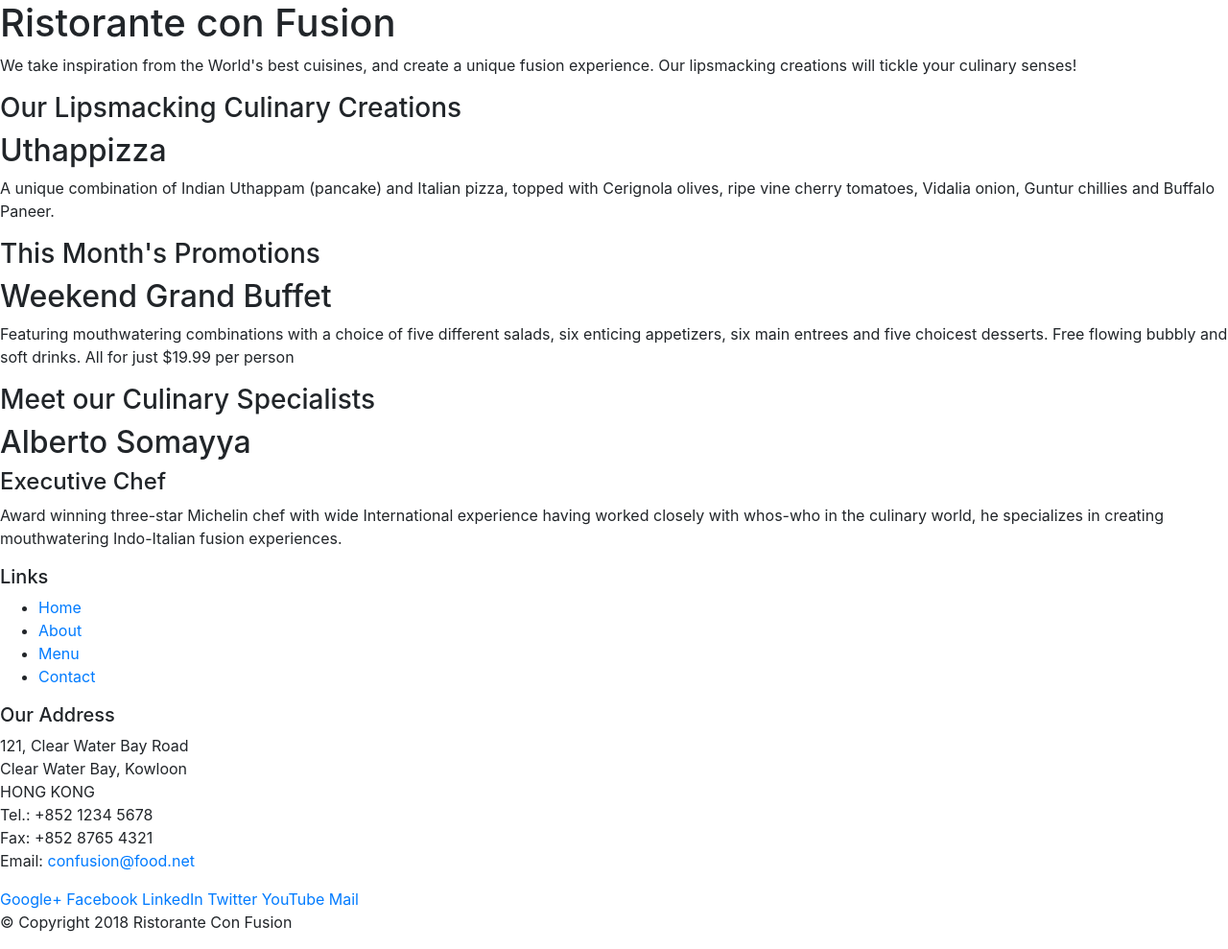
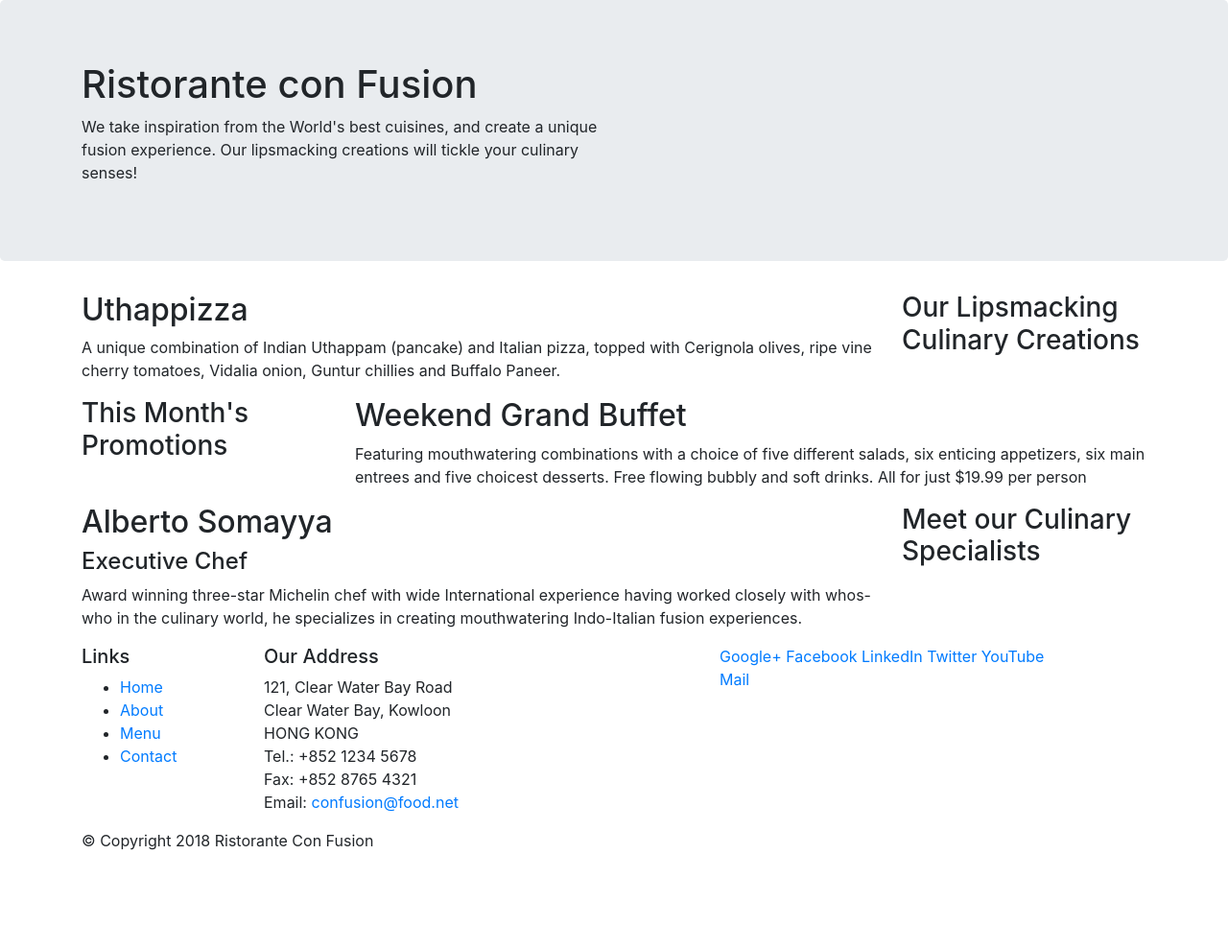
Before and after one commit to Ayovert/bootstrapTest, a website: page index.html in a window 1280 px wide. Shown: the whole page at 96% size. After the commit the page ends 904 px from the top, so only its background shows below. Drawn offline with nearby package versions, Linux system fonts and the light colour scheme.

Commit message:
Bootstrap Grid Part 1

```diff
--- a/index.html
+++ b/index.html
@@ -14,46 +14,46 @@
 
 <body>
 
-    <header>
-        <div>
-            <div>
-                <div>
+    <header class="jumbotron">
+        <div class="container">
+            <div class="row">
+                <div class="col-12 col-sm-6">
                     <h1>Ristorante con Fusion</h1>
                     <p>We take inspiration from the World's best cuisines, and create a unique fusion experience. Our lipsmacking creations will tickle your culinary senses!</p>
                 </div>
-                <div>
+                <div class="col-12 col-sm">
                 </div>
             </div>
         </div>
     </header>
 
-    <div>
-        <div>
-            <div>
+    <div class="container">
+        <div class="row">
+            <div class ="col-12 col-sm-4 order-sm-last col-md-3">
                 <h3>Our Lipsmacking Culinary Creations</h3>
             </div>
-            <div>
+            <div class ="col col-sm order-sm-first col-md">
                 <h2>Uthappizza</h2>
                 <p>A unique combination of Indian Uthappam (pancake) and Italian pizza, topped with Cerignola olives, ripe vine cherry tomatoes, Vidalia onion, Guntur chillies and Buffalo Paneer.</p>
             </div>
         </div>
 
 
-        <div>
-            <div>
+        <div class="row">
+            <div class ="col-12 col-sm-4 col-md-3">
                 <h3>This Month's Promotions</h3>
             </div>
-            <div>
+            <div class ="col col-sm col-md">
                 <h2>Weekend Grand Buffet</h2>
                 <p>Featuring mouthwatering combinations with a choice of five different salads, six enticing appetizers, six main entrees and five choicest desserts. Free flowing bubbly and soft drinks. All for just $19.99 per person </p>
             </div>
         </div>
 
-        <div>
-            <div>
+        <div class="row">
+            <div class ="col-12 col-sm-4 order-sm-last col-md-3">
                 <h3>Meet our Culinary Specialists</h3>
             </div>
-            <div>
+            <div class ="col col-sm order-sm- first col-md">
                 <h2>Alberto Somayya</h2>
                 <h4>Executive Chef</h4>
                 <p>Award winning three-star Michelin chef with wide International experience having worked closely with whos-who in the culinary world, he specializes in creating mouthwatering Indo-Italian fusion experiences. </p>
@@ -62,9 +62,9 @@
     </div>
 
     <footer>
-        <div>
-            <div>
-                <div>
+        <div class="container">
+            <div class="row">
+                <div class="col-4 col-sm-2">
                     <h5>Links</h5>
                     <ul>
                         <li><a href="#">Home</a></li>
@@ -73,7 +73,7 @@
                         <li><a href="#">Contact</a></li>
                     </ul>
                 </div>
-                <div>
+                <div class="col-7 col-sm-5">
                     <h5>Our Address</h5>
                     <address>
 		              121, Clear Water Bay Road<br>
@@ -84,7 +84,7 @@
 		              Email: <a href="mailto:confusion@food.net">confusion@food.net</a>
 		           </address>
                 </div>
-                <div>
+                <div class ="col-12 col-sm-4">
                     <div>
                         <a href="http://google.com/+">Google+</a>
                         <a href="http://www.facebook.com/profile.php?id=">Facebook</a>
@@ -95,8 +95,8 @@
                     </div>
                 </div>
            </div>
-           <div>
-                <div>
+           <div class="row">
+                <div class="col-auto">
                     <p>© Copyright 2018 Ristorante Con Fusion</p>
                 </div>
            </div>
```
